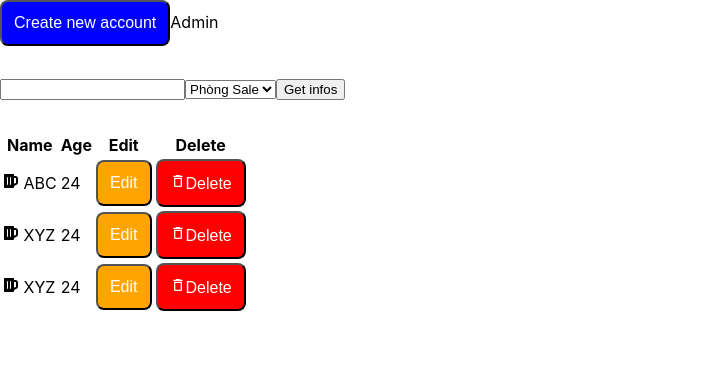
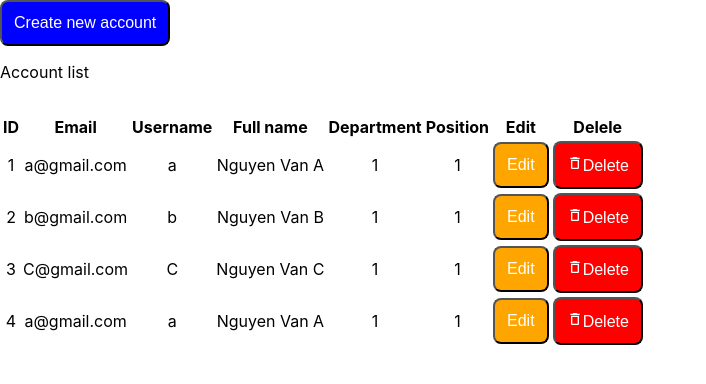
Before and after one commit to Steve-NTN/react-app-vti2039, a React (Create React App) app: page / in a window 1280 px wide. Shown: the top 384 px of the page, without its empty margins (0-706 px from the left). Built offline with nearby package versions, Linux system fonts and the light colour scheme.

Commit message:
upgrade project

```diff
--- /dev/null
+++ b/src/components/Account.jsx
@@ -0,0 +1,45 @@
+// import styled from "styled-components";
+import Button from "./Button";
+import { MdDeleteOutline } from "react-icons/md";
+
+const Account = (props) => {
+  const { account, onClickEdit, onClickDelete, setSelectedAccount } = props;
+
+  return (
+    <tr>
+      <td>{account.id}</td>
+      <td>{account.email}</td>
+      <td>{account.username}</td>
+      <td>{account.fullname}</td>
+      <td>{account.department}</td>
+      <td>{account.position}</td>
+      <td>
+        <Button
+          text="Edit"
+          bgColor="orange"
+          onClick={() => {
+            setSelectedAccount(account);
+            onClickEdit();
+          }}
+        />
+      </td>
+      <td>
+        <Button
+          text={
+            <>
+              <MdDeleteOutline />
+              Delete
+            </>
+          }
+          onClick={() => {
+            setSelectedAccount(account);
+            onClickDelete();
+          }}
+          bgColor="red"
+        />
+      </td>
+    </tr>
+  );
+};
+
+export default Account;
--- /dev/null
+++ b/src/components/Accounts.jsx
@@ -0,0 +1,71 @@
+import { useState } from "react";
+import Account from "./Account";
+import styled from "styled-components";
+
+const Accounts = ({
+  onClickEdit,
+  onClickDelete,
+  accounts = [],
+  setSelectedAccount,
+}) => {
+  const [myInfos, setMyInfos] = useState({
+    email: "",
+    department: 0,
+  });
+  const onClickGetInfos = () => {
+    // console.log("first");
+    // const name = document.getElementById("name");
+    // const age = document.getElementById("age");
+    // console.log(name?.value, age?.value);
+
+    console.log(myInfos);
+  };
+
+  const onChangeField = () => {
+    console.log("first");
+  };
+
+  // Hàm update chung
+  const onChangeCommonField = (updateData = {}) => {
+    setMyInfos({ ...myInfos, ...updateData });
+  };
+
+  console.log(accounts);
+
+  return (
+    <StyledDiv>
+      <table>
+        <thead>
+          <tr>
+            <th>ID</th>
+            <th>Email</th>
+            <th>Username</th>
+            <th>Full name</th>
+            <th>Department</th>
+            <th>Position</th>
+            <th>Edit</th>
+            <th>Delele</th>
+          </tr>
+        </thead>
+        <tbody>
+          {accounts.map((account, i) => (
+            // <People people={p} key={i} {...{ onClickEdit }} />
+            <Account
+              account={account}
+              key={i}
+              onClickEdit={onClickEdit}
+              onClickDelete={onClickDelete}
+              setSelectedAccount={setSelectedAccount}
+            />
+          ))}
+        </tbody>
+      </table>
+    </StyledDiv>
+  );
+};
+
+const StyledDiv = styled.div`
+  margin-top: 32px;
+`;
+
+export default Accounts;
--- a/src/components/Dialog.jsx
+++ b/src/components/Dialog.jsx
@@ -8,6 +8,7 @@ const Dialog = (props) => {
     title = "Title",
     footer,
     onClose = () => null,
+    onConfirm = () => null,
     showFooter = true,
   } = props;
 
@@ -25,6 +26,7 @@ const Dialog = (props) => {
 
           {showFooter && (
             <div className="content_box__footer">
+              <Button bgColor="orange" text="Confirm" onClick={onConfirm} />
               <Button bgColor="red" text="Close" onClick={onClose} />
               {footer}
             </div>
--- a/src/components/People.jsx
+++ /dev/null
@@ -1,34 +0,0 @@
-// import styled from "styled-components";
-import { FaBeer } from "react-icons/fa";
-import Button from "./Button";
-import { MdDeleteOutline } from "react-icons/md";
-
-const People = (props) => {
-  const { people, onClickEdit, onClickDelete } = props;
-
-  return (
-    <tr>
-      <td>
-        <FaBeer /> {people.name}
-      </td>
-      <td>{people.age}</td>
-      <td>
-        <Button text="Edit" bgColor="orange" onClick={onClickEdit} />
-      </td>
-      <td>
-        <Button
-          text={
-            <>
-              <MdDeleteOutline />
-              Delete
-            </>
-          }
-          onClick={onClickDelete}
-          bgColor="red"
-        />
-      </td>
-    </tr>
-  );
-};
-
-export default People;
--- a/src/components/PeopleList.jsx
+++ /dev/null
@@ -1,88 +0,0 @@
-import { useState } from "react";
-import People from "./People";
-import { DEPARTMENTS } from "../constants/account";
-
-const PeopleList = ({onClickEdit, onClickDelete}) => {
-  const [myInfos, setMyInfos] = useState({
-    email: "",
-    department: 0,
-  });
-
-  const peopleData = [
-    { name: "ABC", age: 24 },
-    { name: "XYZ", age: 24 },
-    { name: "XYZ", age: 24 },
-  ];
-
-
-  const onClickGetInfos = () => {
-    // console.log("first");
-    // const name = document.getElementById("name");
-    // const age = document.getElementById("age");
-    // console.log(name?.value, age?.value);
-
-    console.log(myInfos);
-  };
-
-  const onChangeField = () => {
-    console.log("first");
-  };
-
-  // Hàm update chung
-  const onChangeCommonField = (updateData = {}) => {
-    setMyInfos({ ...myInfos, ...updateData });
-  };
-
-
-  return (
-    <>
-      <div style={{ margin: "32px 0" }}>
-        {/* <input
-          value={myInfos.email}
-          onChange={(e) => onChangeCommonField({ email: e.target.value })}
-        /> */}
-        <input
-          value={myInfos.email}
-          onChange={(e) => setMyInfos({ ...myInfos, email: e.target.value })}
-        />
-        <select
-          value={myInfos.department}
-          onChange={(e) =>
-            setMyInfos({ ...myInfos, department: Number(e.target.value) })
-          }
-        >
-          {DEPARTMENTS.map((department) => (
-            <option key={department.value} value={department.value}>
-              {department.label}
-            </option>
-          ))}
-        </select>
-        <button onClick={onClickGetInfos}>Get infos</button>
-      </div>
-
-      <table>
-        <thead>
-          <tr>
-            <th>Name</th>
-            <th>Age</th>
-            <th>Edit</th>
-            <th>Delete</th>
-          </tr>
-        </thead>
-        <tbody>
-          {peopleData.map((p, i) => (
-            // <People people={p} key={i} {...{ onClickEdit }} />
-            <People
-              people={p}
-              key={i}
-              onClickEdit={onClickEdit}
-              onClickDelete={onClickDelete}
-            />
-          ))}
-        </tbody>
-      </table>
-    </>
-  );
-};
-
-export default PeopleList;
--- a/src/index.js
+++ b/src/index.js
@@ -6,9 +6,9 @@ import reportWebVitals from './reportWebVitals';
 
 const root = ReactDOM.createRoot(document.getElementById('root'));
 root.render(
-  <React.StrictMode>
+  // <React.StrictMode>
     <App />
-  </React.StrictMode>
+  // </React.StrictMode>
 );
 
 // If you want to start measuring performance in your app, pass a function
--- a/src/pages/admin/components/AccountForm.jsx
+++ b/src/pages/admin/components/AccountForm.jsx
@@ -1,62 +1,48 @@
-import { useState } from "react";
-import { Button, Input } from "../../../components";
+import { Input } from "../../../components";
 import { DEPARTMENTS, POSITIONS } from "../../../constants/account";
 
-const AccountForm = () => {
-  const [account, setAccount] = useState({
-    email: "Hello",
-    username: "",
-    fullname: "",
-    department: 0,
-    position: 0,
-  });
-  const onSubmitForm = (e) => {
-    e?.preventDefault();
-    console.log("Clicked");
-  };
+const AccountForm = ({ selectedAccount, setSelectedAccount }) => {
 
   const onChange = (updateData = {}) => {
-    setAccount({ ...account, ...updateData });
+    setSelectedAccount({ ...selectedAccount, ...updateData });
   };
-
-  console.log(account);
-
   return (
-    <form onSubmit={onSubmitForm}>
+    <>
       <Input
         label="Email"
         placeholder="Input email"
-        value={account.email}
+        value={selectedAccount.email}
         onChange={(e) => onChange({ email: e?.target?.value })}
       />
       <Input
         label="Username"
         placeholder="Input Username"
-        value={account.username}
-        onChange={onChange}
+        value={selectedAccount.username}
+        onChange={(e) => onChange({ username: e?.target?.value })}
       />
       <Input
         label="Fullname"
         placeholder="Input Fullname"
-        value={account.fullname}
+        value={selectedAccount.fullname}
+        onChange={(e) => onChange({ fullname: e?.target?.value })}
       />
       <Input
         label="Department"
         placeholder="Input Department"
         type="select"
         options={DEPARTMENTS}
-        value={account.department}
+        value={selectedAccount.department}
+        onChange={(e) => onChange({ department: e?.target?.value })}
       />
       <Input
         label="Position"
         placeholder="Input position"
         type="select"
         options={POSITIONS}
-        value={account.position}
+        value={selectedAccount.position}
+        onChange={(e) => onChange({ position: e?.target?.value })}
       />
-
-      <Button type="submit" />
-    </form>
+    </>
   );
 };
 
--- a/src/pages/admin/index.jsx
+++ b/src/pages/admin/index.jsx
@@ -1,13 +1,61 @@
 import styled from "styled-components";
-import PeopleList from "../../components/PeopleList";
+import Accounts from "../../components/Accounts";
 import { Button, Dialog } from "../../components";
 import { AccountForm } from "./components";
 import { useState } from "react";
 // import { Fragment } from "react";
 
+const initialAccount = {
+  email: "",
+  username: "",
+  fullname: "",
+  department: 1,
+  position: 1,
+  createAt: "2023-10-24",
+};
+
 const Admin = (props) => {
   const [showEditDialog, setShowEditDialog] = useState(false);
   const [showDeleteDialog, setShowDeleteDialog] = useState(false);
+  const [selectedAccount, setSelectedAccount] = useState(initialAccount);
+  const [accounts, setAccounts] = useState([
+    {
+      id: 1,
+      email: "a@gmail.com",
+      username: "a",
+      fullname: "Nguyen Van A",
+      department: 1,
+      position: 1,
+      createAt: "2023-10-24",
+    },
+    {
+      id: 2,
+      email: "b@gmail.com",
+      username: "b",
+      fullname: "Nguyen Van B",
+      department: 1,
+      position: 1,
+      createAt: "2023-10-24",
+    },
+    {
+      id: 3,
+      email: "C@gmail.com",
+      username: "C",
+      fullname: "Nguyen Van C",
+      department: 1,
+      position: 1,
+      createAt: "2023-10-24",
+    },
+    {
+      id: 4,
+      email: "a@gmail.com",
+      username: "a",
+      fullname: "Nguyen Van A",
+      department: 1,
+      position: 1,
+      createAt: "2023-10-24",
+    },
+  ]);
 
   const onClickEdit = () => {
     setShowEditDialog(true);
@@ -27,48 +75,87 @@ const Admin = (props) => {
     setShowDeleteDialog(false);
   };
 
+  const onConfirmDelete = () => {
+    // console.log();
+    let newAccounts = [];
+    for (var i = 0; i < accounts.length; i++) {
+      let currentAccount = accounts[i];
+      if (currentAccount.id !== selectedAccount?.id) {
+        newAccounts.push(currentAccount);
+      }
+    }
+    setAccounts(newAccounts);
+    onCloseDeleteDialog();
+  };
+
+  const onClickCreateAccount = () => {
+    setSelectedAccount(initialAccount);
+    setShowEditDialog(true);
+  };
+
+  const onConfirmCreate = () => {
+    setAccounts([
+      ...accounts,
+      { ...selectedAccount, id: Math.floor(Math.random() * 1000) },
+    ]);
+    onCloseDialog();
+  };
+
+  const onConfirmUpdate = () => {
+    let newAccounts = [];
+    for (var i = 0; i < accounts.length; i++) {
+      let currentAccount = accounts[i];
+      if (currentAccount.id !== selectedAccount?.id) {
+        newAccounts.push(currentAccount);
+      } else {
+        newAccounts.push(selectedAccount);
+      }
+    }
+    setAccounts(newAccounts);
+    onCloseDialog();
+  };
+
   return (
-    <Main className="test">
-      <Button bgColor="blue" text="Create new account" />
-      Admin
-      <PeopleList {...{ onClickEdit, onClickDelete }} />
+    <Main>
+      <Button
+        bgColor="blue"
+        text="Create new account"
+        onClick={onClickCreateAccount}
+      />
+
+      <p>Account list</p>
+
+      {/* Danh sách tài khoản */}
+      <Accounts
+        {...{ onClickEdit, onClickDelete, accounts, setSelectedAccount }}
+      />
       {showEditDialog && (
         <Dialog
           onClose={onCloseDialog}
-          title="Edit account"
+          title={(selectedAccount?.id ? "Edit" : "Create") + " account"}
           showFooter
+          onConfirm={selectedAccount?.id ? onConfirmUpdate : onConfirmCreate}
         >
-          <AccountForm />
+          <AccountForm {...{ selectedAccount, setSelectedAccount }} />
         </Dialog>
       )}
       {showDeleteDialog && (
         <Dialog
           onClose={onCloseDeleteDialog}
           title="Delete account"
-          // footer={<h1>Footer</h1>}
+          onConfirm={onConfirmDelete}
         >
+          <p>Delete account?</p>
         </Dialog>
       )}
     </Main>
   );
 };
 
-// class Admin extends Component {
-
-//   render() {
-//     console.log(this.props)
-//     return (
-//       <>
-//         <Main className="test">
-//           <Button bgColor="blue" text="Create new account" />
-//           Admin
-//           <PeopleList />
-//         </Main>
-//       </>
-//     );
-//   }
-// }
-
-const Main = styled.div``;
+const Main = styled.div`
+  td {
+    text-align: center;
+  }
+`;
 
 export default Admin;
```
